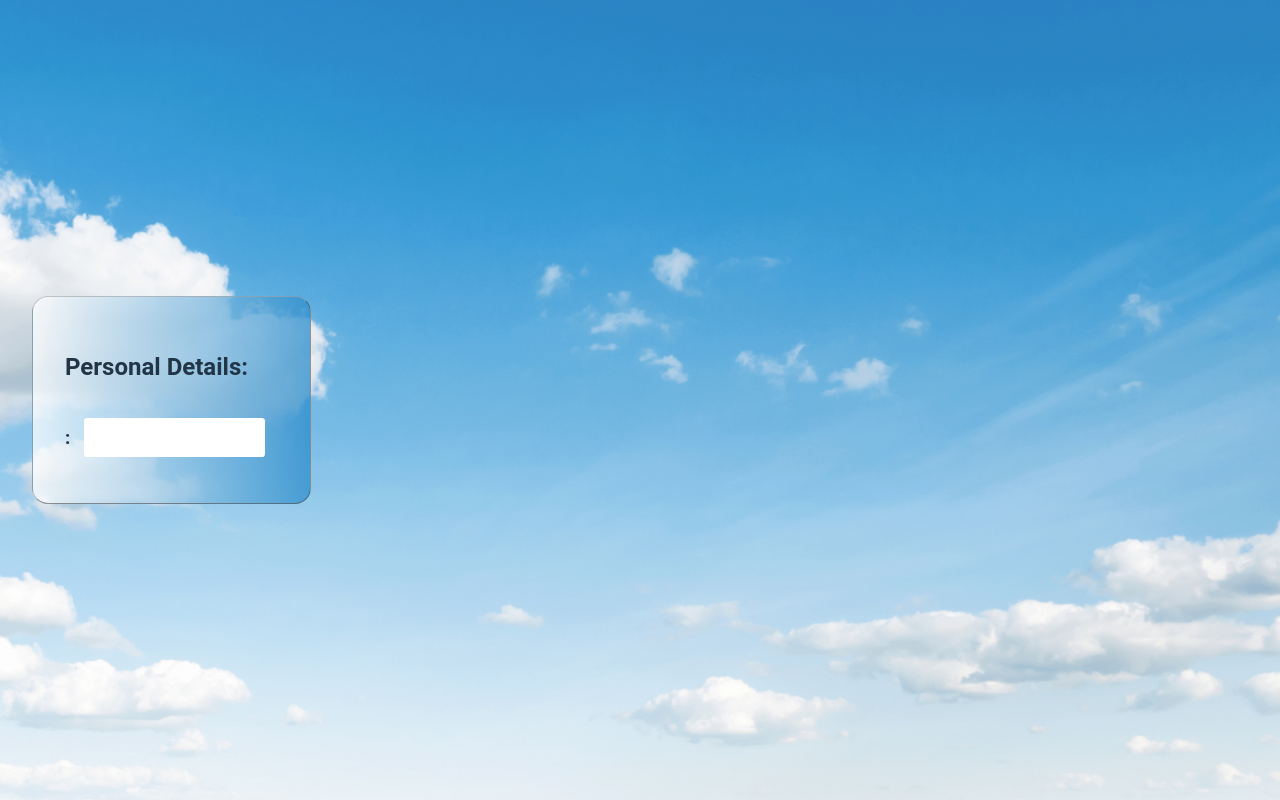
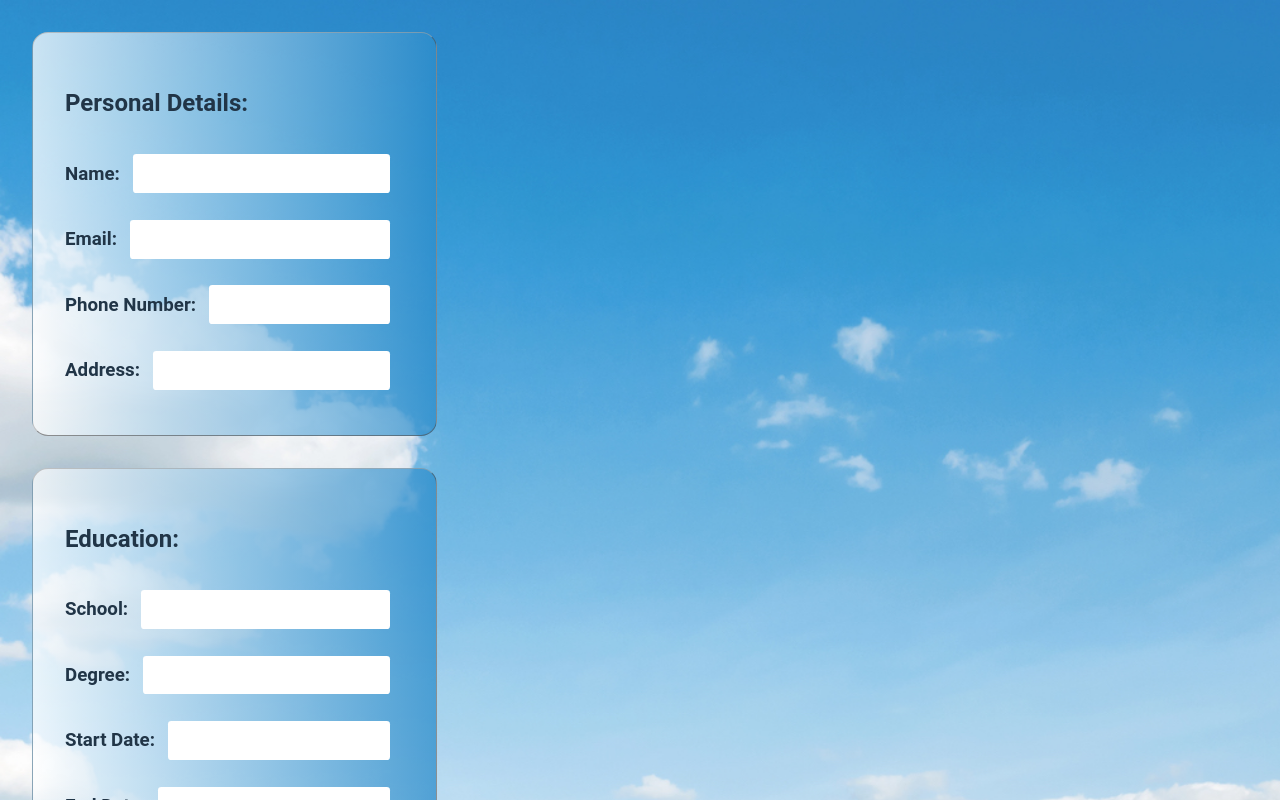
Before and after one commit to bkcheung/CV-Builder, a React (Vite) app: page / in a window 1280 px wide. Shown: the top 800 px of the page. Built offline with nearby package versions, Linux system fonts and the light colour scheme.

Commit message:
refactor: use App component in main.tsx

```diff
--- a/src/main.tsx
+++ b/src/main.tsx
@@ -1,10 +1,10 @@
 import React from 'react'
 import ReactDOM from 'react-dom/client'
-import Section from './Section.tsx'
+import App from './App.tsx'
 import './index.css'
 
 ReactDOM.createRoot(document.getElementById('root')!).render(
   <React.StrictMode>
-    <Section sectionName = "Personal Details"/>
+    <App></App>
   </React.StrictMode>,
 )
```
